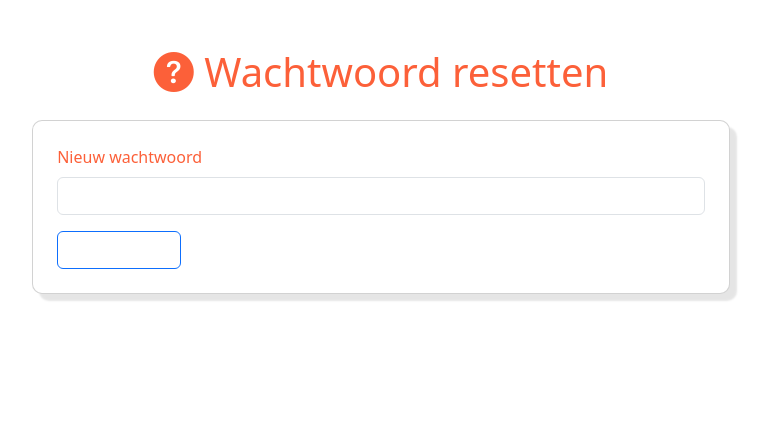
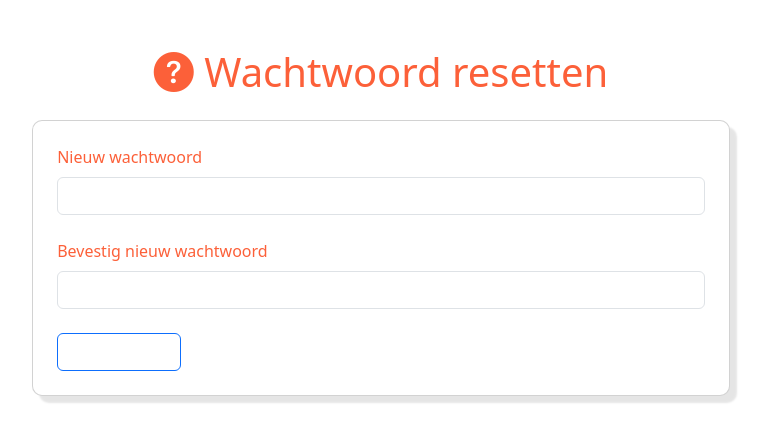
Before and after one commit to ZuydUniversity/B2C6_B2A_Frontend, a React (Vite) app: page /reset-password/1 in a window 1280 px wide. Shown: the top 442 px of the page, without its empty margins (259-1027 px from the left). Built offline with nearby package versions, Linux system fonts and the light colour scheme.

Commit message:
Rest password aangepast

```diff
--- a/src/routes/forgotpassword.jsx
+++ b/src/routes/forgotpassword.jsx
@@ -40,7 +40,7 @@ function ForgotPassword() {
                 <Form onSubmit={handleSubmit} className="forget_form">
                     <Form.Group className="mb-3">
                         <Form.Label>E-mailadres</Form.Label>
-                        <input type="email" value={email} onChange={(e) => setEmail(e.target.value)} required />
+                        <Form.Control type="email" value={email} onChange={(e) => setEmail(e.target.value)} required />
                     </Form.Group>
                     <Button type="submit" className="login_button w-100 mb-2"><i className="bi bi-check2-square"></i> Verzend E-mail</Button>
                     <Button variant="secondary" type="button" className='login_button w-100' onClick={() => window.history.back()}>
--- a/src/routes/resetpassword.jsx
+++ b/src/routes/resetpassword.jsx
@@ -1,9 +1,10 @@
 import React, { useState } from 'react';
 import { useNavigate, useParams } from 'react-router-dom';
-import { Form, Button } from 'react-bootstrap';
+import { Form, Button, Alert } from 'react-bootstrap';
 
 function ResetPassword() {
     const [new_password, setPassword] = useState('');
+    const [confirm_password, setConfirmPassword] = useState(''); // !!!!!
     const [message, setMessage] = useState(null);
     const { token } = useParams();
     const navigate = useNavigate();
@@ -14,6 +15,11 @@ function ResetPassword() {
 
     const handleSubmit = async (e) => {
         e.preventDefault();
+
+        if (new_password !== confirm_password) {
+            setMessage('Wachtwoorden komen niet overeen');
+            return;
+        }
 
         try {
             const response = await fetch(`http://127.0.0.1:5000/reset_password/${token}`, {
@@ -46,15 +52,24 @@ function ResetPassword() {
             <h1 className="centered_title mb-4"><i className="bi bi-question-circle-fill"></i> Wachtwoord resetten</h1>
             <div className="card card-width p-4">
                 <Form onSubmit={handleSubmit} className="forget_form">
-                    <Form.Group className="mb-3">
+                    <Form.Group className="mb-4">
                         <Form.Label>Nieuw wachtwoord</Form.Label>
                         <Form.Control type="password" value={new_password} onChange={(e) => setPassword(e.target.value)} required />
                     </Form.Group>
-                    <Button type="submit" className="btn btn-primary"><i className="bi bi-check2-square"></i> Opslaan</Button>
+                    <Form.Group className="mb-4">
+                        <Form.Label>Bevestig nieuw wachtwoord</Form.Label>
+                        <Form.Control type="password" value={confirm_password} onChange={(e) => setConfirmPassword(e.target.value)} required />
+                    </Form.Group>
+                    <Button type="submit" class="login_button w-100 mb-2 btn btn-primary"><i className="bi bi-check2-square"></i> Opslaan</Button>
                 </Form>
-                {message && <p>{message}</p>}
             </div>
+            {message && (
+                <Alert variant="danger" className="mt-3 text-center container">
+                    {message}
+                </Alert>
+                )}
         </div>
+
     );
 }
 
--- a/src/styling/Kalender.css
+++ b/src/styling/Kalender.css
@@ -76,8 +76,8 @@
     flex-direction: column;
     justify-content: top;
     align-items: top;
-    background-color: cornflowerblue;
-    color: white;
+    background-color: #576CA8;
+    color: var(--text-color);
     border-radius: 5px;
     padding: 20px;
     font-size: 1.2em;
```
Also changed, not shown: src/styling/Main.css (+8 -8 lines).
